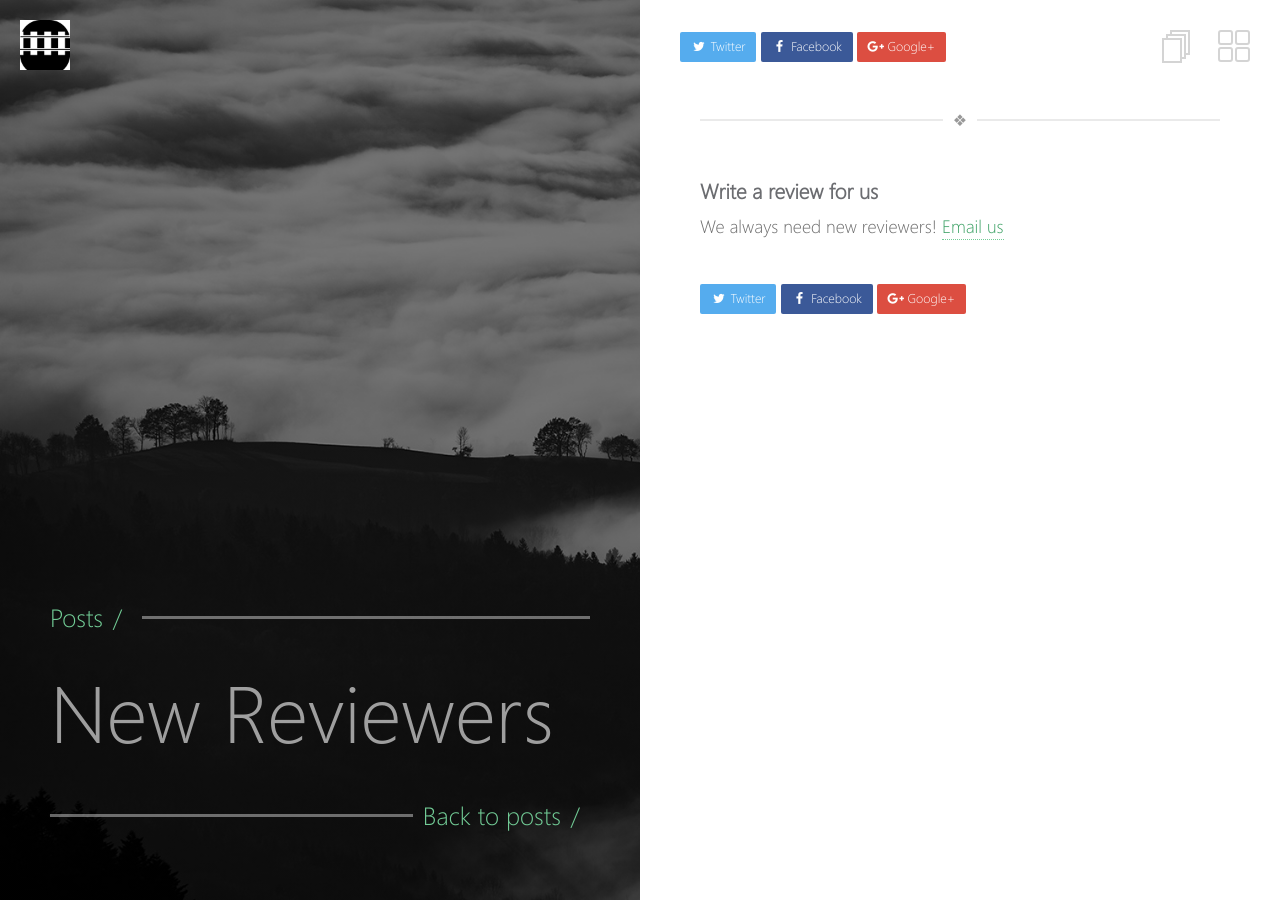
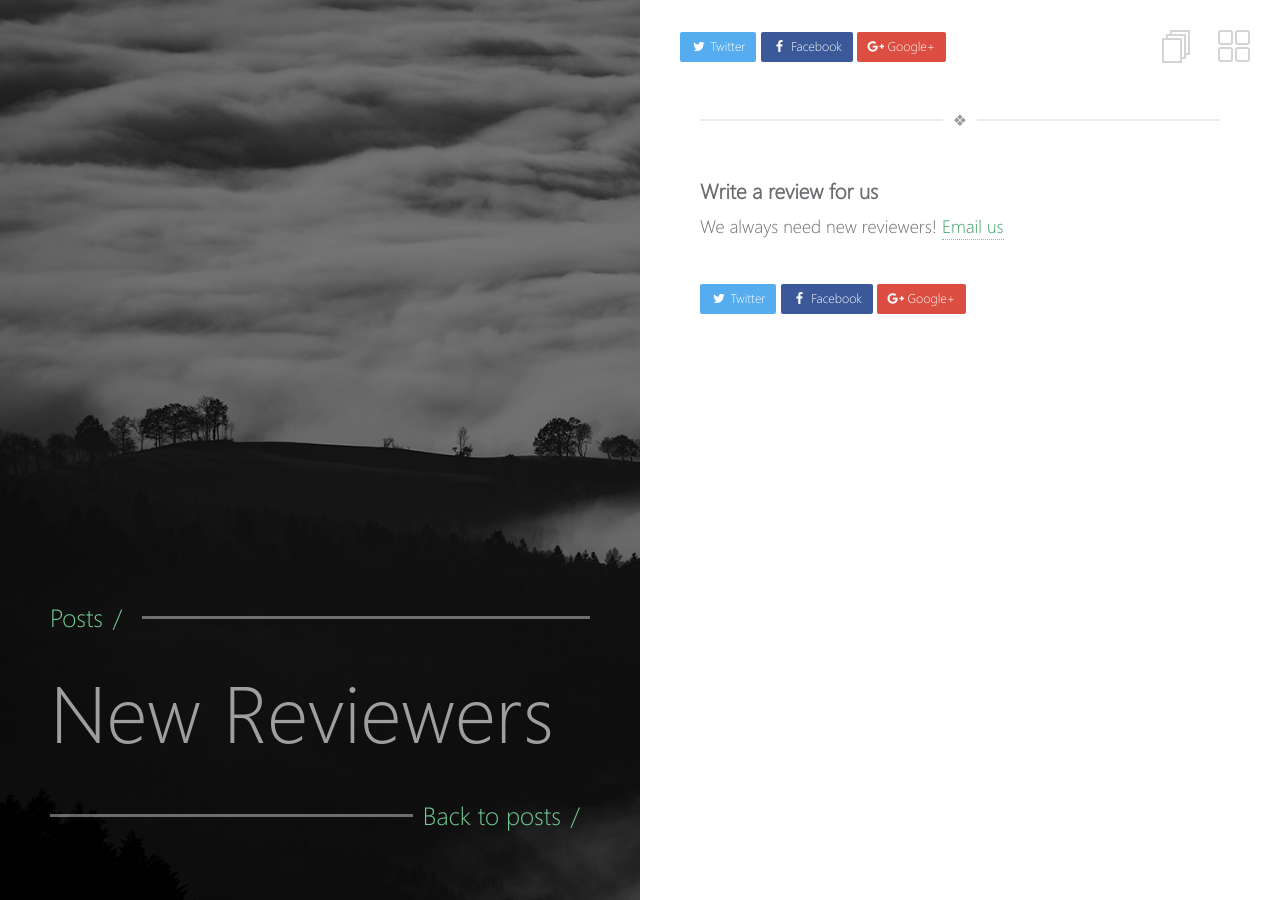
Before and after one commit to doulemint/undiscoveredattractions.github.io, a Jekyll site: the page built from _pages/newreviewer.md, in a window 1280 px wide. Built offline with Jekyll 4.4.1, drawn with Linux system fonts in a browser that asks for light colours.

Commit message:
Updated URL's and images

```diff
--- a/_layouts/home.html
+++ b/_layouts/home.html
@@ -22,7 +22,7 @@ layout: compress
   </div>
 
   <div class="block-right">
-    <a href="{{ site.url }}/posts" title="posts" class="posts-menu-icon"></a>
+    <a href="{{ site.url }}posts" title="posts" class="posts-menu-icon"></a>
     <span class="posts-link">POSTS</span>
     <a title="project" class="projects-menu-icon">
       <span></span>
--- a/_layouts/page.html
+++ b/_layouts/page.html
@@ -9,8 +9,7 @@ layout: compress
 
     <div class="block-left">
       <div class="content">
-        <a href="{{ site.url }}" class="logo"><img src="{{ site.url }}/images/{{ site.logo }}"></a>
-        <div class="post-title-section">
+		<div class="post-title-section">
           <div class="section-line">Posts <em>/</em></div>
           <h1 class="section-title">{{ page.title | markdownify | remove: "<p>" | remove: "</p>" }}</h1>
           <ul class="tags">
--- a/_layouts/post-list.html
+++ b/_layouts/post-list.html
@@ -9,7 +9,6 @@ layout: compress
 
     <div class="block-left">
       <div class="content">
-        <a href="{{ site.url }}" class="logo"><img src="{{ site.url }}/images/{{ site.logo | replace: '.', '-small.' }}"></a>
         <h1 class="section-title">{{ page.title}}<em>/</em>
         </h1>
       </div>
```
Also changed, not shown: images/rotterdam.jpg (added), 7 other files.
